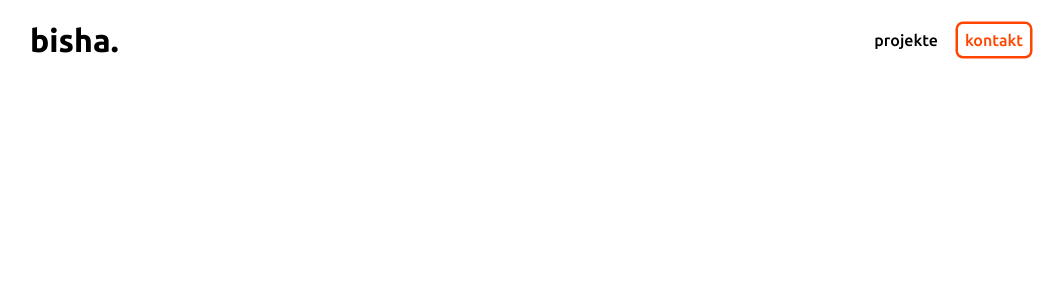
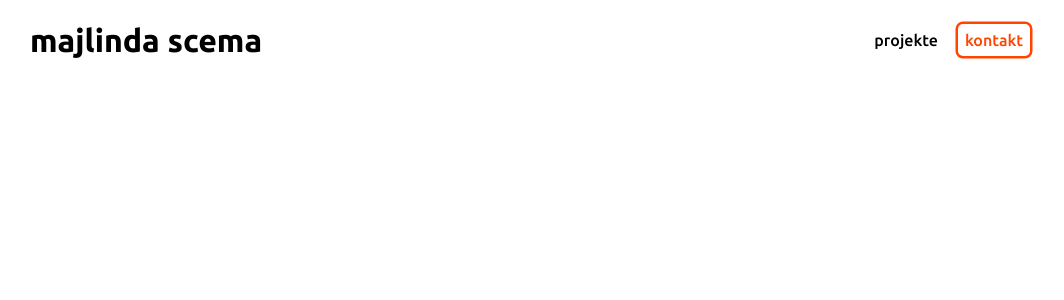
Before and after one commit to zerokater/bisha, a SvelteKit app: page / in a window 1280 px wide. Shown: the top 300 px of the page, without its empty margins (110-1174 px from the left). Built offline with nearby package versions, Linux system fonts and the light colour scheme.

Commit message:
majlinda

```diff
--- a/src/components/Nav.svelte
+++ b/src/components/Nav.svelte
@@ -1,5 +1,5 @@
 <header>
-    <a href="/"><h1>bisha.</h1></a>
+    <a href="/"><h1>majlinda scema</h1></a>
     <nav>
         <a href="/projekte">projekte</a>
         <a class ="kontakt" href="/kontakt">kontakt</a>
```
